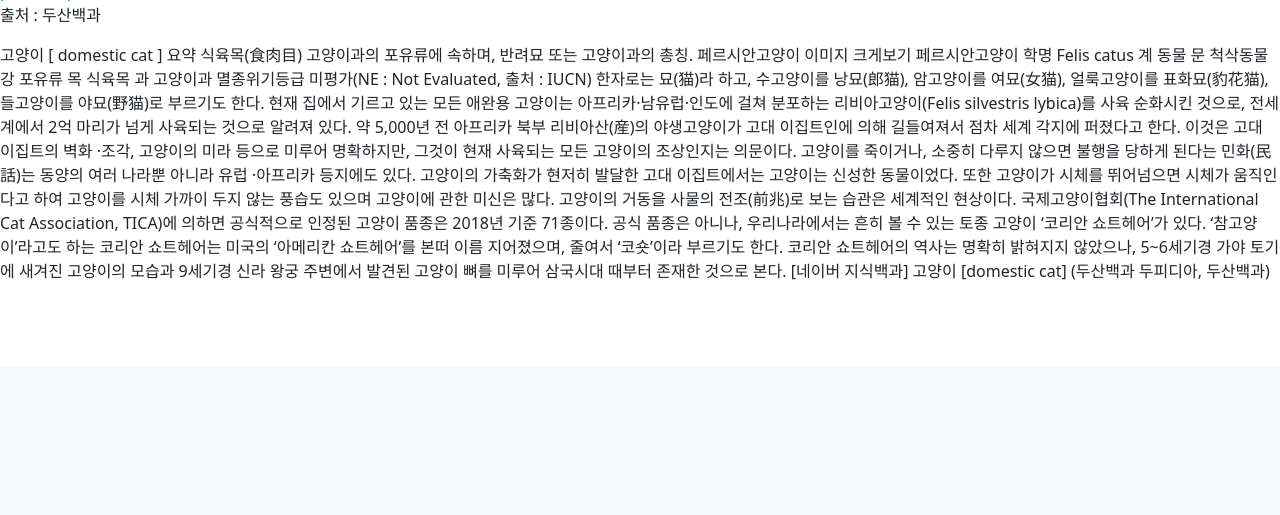
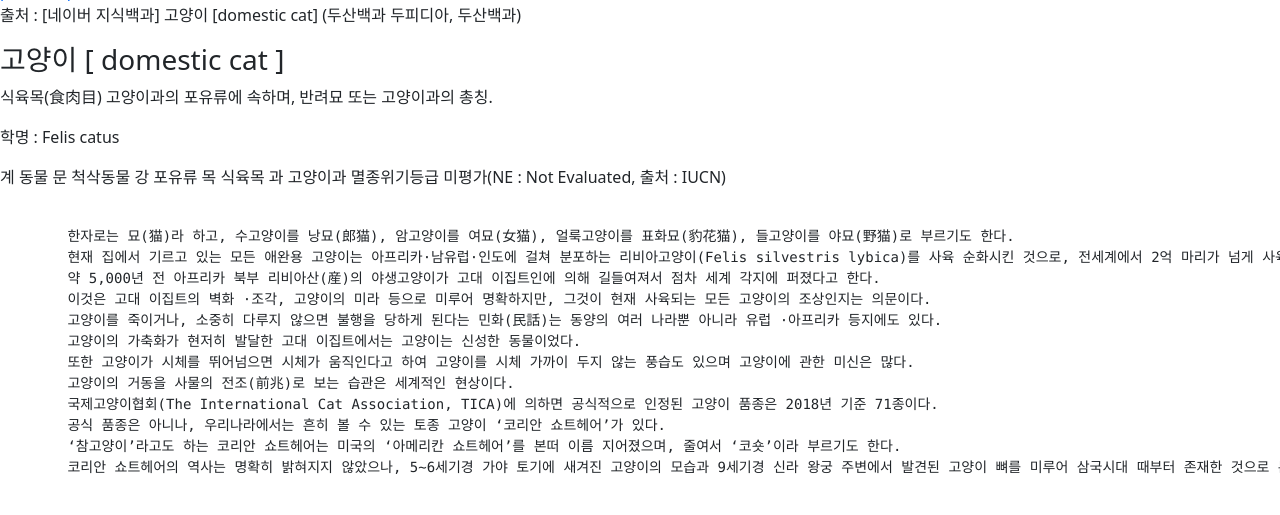
Before and after one commit to narae18/8th_session, a Django app: page /second/ in a window 1280 px wide. Shown: the part 433-948 px from the top of the page. Before the commit the page ends 713 px from the top, so only its background shows below. Run offline with Django 4.2, Linux system fonts and the light colour scheme.

Commit message:
진짜 찐막 최종

```diff
--- a/likelionBE/likelion_11th/main/templates/main/mainpage.html
+++ b/likelionBE/likelion_11th/main/templates/main/mainpage.html
@@ -2,7 +2,8 @@
 {% load static %}
 {% block content %}
 
-  <h1>동 물 도 감</h1>
+<p><b><font size="7"; color="green"; face="맑은고딕"> 🐛동 물 도 감🐛 </font></b> </p>
+
   <a href="https://imgbb.com/"><img src="https://i.ibb.co/0VGjvRp/sigoljabjong.jpg" alt="sigoljabjong" border="0"></a><br /><a target='_blank' href='https://imgbb.com/'>picture upload site</a><br />
   <body>
 
--- a/likelionBE/likelion_11th/main/templates/main/secondpage.html
+++ b/likelionBE/likelion_11th/main/templates/main/secondpage.html
@@ -2,23 +2,17 @@
 {% block content %}
 
 
-  <h1>Cat 고양이 =(^⓿_⓿^)=</h1>
+  <h1><b>Cat 고양이 =(^⓿_⓿^)=</b></h1>
   <a href="https://imgbb.com/"><img src="https://i.ibb.co/x7JRqZv/image.jpg" alt="image" border="0"></a><br /><a target='_blank' href='https://imgbb.com/'>picture upload site</a><br />
 
   <body>
 
-    <p>출처 : 두산백과</p>
-    <p>
-        고양이
-        [ domestic cat ]
-
-        요약 식육목(食肉目) 고양이과의 포유류에 속하며, 반려묘 또는 고양이과의 총칭.
-        페르시안고양이
-        이미지 크게보기
-        페르시안고양이
-        학명
-        Felis catus
-        계
+    <p>출처 :  [네이버 지식백과] 고양이 [domestic cat] (두산백과 두피디아, 두산백과)</p>
+    <h3> 고양이
+      [ domestic cat ]</h3>
+      <p>식육목(食肉目) 고양이과의 포유류에 속하며, 반려묘 또는 고양이과의 총칭.</p>
+      <p> 학명 : Felis catus</p>
+      <p> 계
         동물
         문
         척삭동물
@@ -29,13 +23,24 @@
         과
         고양이과
         멸종위기등급
-        미평가(NE : Not Evaluated, 출처 : IUCN)
-        한자로는 묘(猫)라 하고, 수고양이를 낭묘(郎猫), 암고양이를 여묘(女猫), 얼룩고양이를 표화묘(豹花猫), 들고양이를 야묘(野猫)로 부르기도 한다. 현재 집에서 기르고 있는 모든 애완용 고양이는 아프리카·남유럽·인도에 걸쳐 분포하는 리비아고양이(Felis silvestris lybica)를 사육 순화시킨 것으로, 전세계에서 2억 마리가 넘게 사육되는 것으로 알려져 있다. 약 5,000년 전 아프리카 북부 리비아산(産)의 야생고양이가 고대 이집트인에 의해 길들여져서 점차 세계 각지에 퍼졌다고 한다. 이것은 고대 이집트의 벽화 ·조각, 고양이의 미라 등으로 미루어 명확하지만, 그것이 현재 사육되는 모든 고양이의 조상인지는 의문이다.
+        미평가(NE : Not Evaluated, 출처 : IUCN)</P>
 
-        고양이를 죽이거나, 소중히 다루지 않으면 불행을 당하게 된다는 민화(民話)는 동양의 여러 나라뿐 아니라 유럽 ·아프리카 등지에도 있다. 고양이의 가축화가 현저히 발달한 고대 이집트에서는 고양이는 신성한 동물이었다. 또한 고양이가 시체를 뛰어넘으면 시체가 움직인다고 하여 고양이를 시체 가까이 두지 않는 풍습도 있으며 고양이에 관한 미신은 많다. 고양이의 거동을 사물의 전조(前兆)로 보는 습관은 세계적인 현상이다.
 
-        국제고양이협회(The International Cat Association, TICA)에 의하면 공식적으로 인정된 고양이 품종은 2018년 기준 71종이다. 공식 품종은 아니나, 우리나라에서는 흔히 볼 수 있는 토종 고양이 ‘코리안 쇼트헤어’가 있다. ‘참고양이’라고도 하는 코리안 쇼트헤어는 미국의 ‘아메리칸 쇼트헤어’를 본떠 이름 지어졌으며, 줄여서 ‘코숏’이라 부르기도 한다. 코리안 쇼트헤어의 역사는 명확히 밝혀지지 않았으나, 5~6세기경 가야 토기에 새겨진 고양이의 모습과 9세기경 신라 왕궁 주변에서 발견된 고양이 뼈를 미루어 삼국시대 때부터 존재한 것으로 본다.
-        [네이버 지식백과] 고양이 [domestic cat] (두산백과 두피디아, 두산백과)</p>
+    <pre>
+
+        한자로는 묘(猫)라 하고, 수고양이를 낭묘(郎猫), 암고양이를 여묘(女猫), 얼룩고양이를 표화묘(豹花猫), 들고양이를 야묘(野猫)로 부르기도 한다.
+        현재 집에서 기르고 있는 모든 애완용 고양이는 아프리카·남유럽·인도에 걸쳐 분포하는 리비아고양이(Felis silvestris lybica)를 사육 순화시킨 것으로, 전세계에서 2억 마리가 넘게 사육되는 것으로 알려져 있다.
+        약 5,000년 전 아프리카 북부 리비아산(産)의 야생고양이가 고대 이집트인에 의해 길들여져서 점차 세계 각지에 퍼졌다고 한다.
+        이것은 고대 이집트의 벽화 ·조각, 고양이의 미라 등으로 미루어 명확하지만, 그것이 현재 사육되는 모든 고양이의 조상인지는 의문이다.
+        고양이를 죽이거나, 소중히 다루지 않으면 불행을 당하게 된다는 민화(民話)는 동양의 여러 나라뿐 아니라 유럽 ·아프리카 등지에도 있다.
+        고양이의 가축화가 현저히 발달한 고대 이집트에서는 고양이는 신성한 동물이었다.
+        또한 고양이가 시체를 뛰어넘으면 시체가 움직인다고 하여 고양이를 시체 가까이 두지 않는 풍습도 있으며 고양이에 관한 미신은 많다.
+        고양이의 거동을 사물의 전조(前兆)로 보는 습관은 세계적인 현상이다.
+        국제고양이협회(The International Cat Association, TICA)에 의하면 공식적으로 인정된 고양이 품종은 2018년 기준 71종이다.
+        공식 품종은 아니나, 우리나라에서는 흔히 볼 수 있는 토종 고양이 ‘코리안 쇼트헤어’가 있다.
+        ‘참고양이’라고도 하는 코리안 쇼트헤어는 미국의 ‘아메리칸 쇼트헤어’를 본떠 이름 지어졌으며, 줄여서 ‘코숏’이라 부르기도 한다.
+        코리안 쇼트헤어의 역사는 명확히 밝혀지지 않았으나, 5~6세기경 가야 토기에 새겨진 고양이의 모습과 9세기경 신라 왕궁 주변에서 발견된 고양이 뼈를 미루어 삼국시대 때부터 존재한 것으로 본다.
+       </pre>
 
     </body>
 
```
